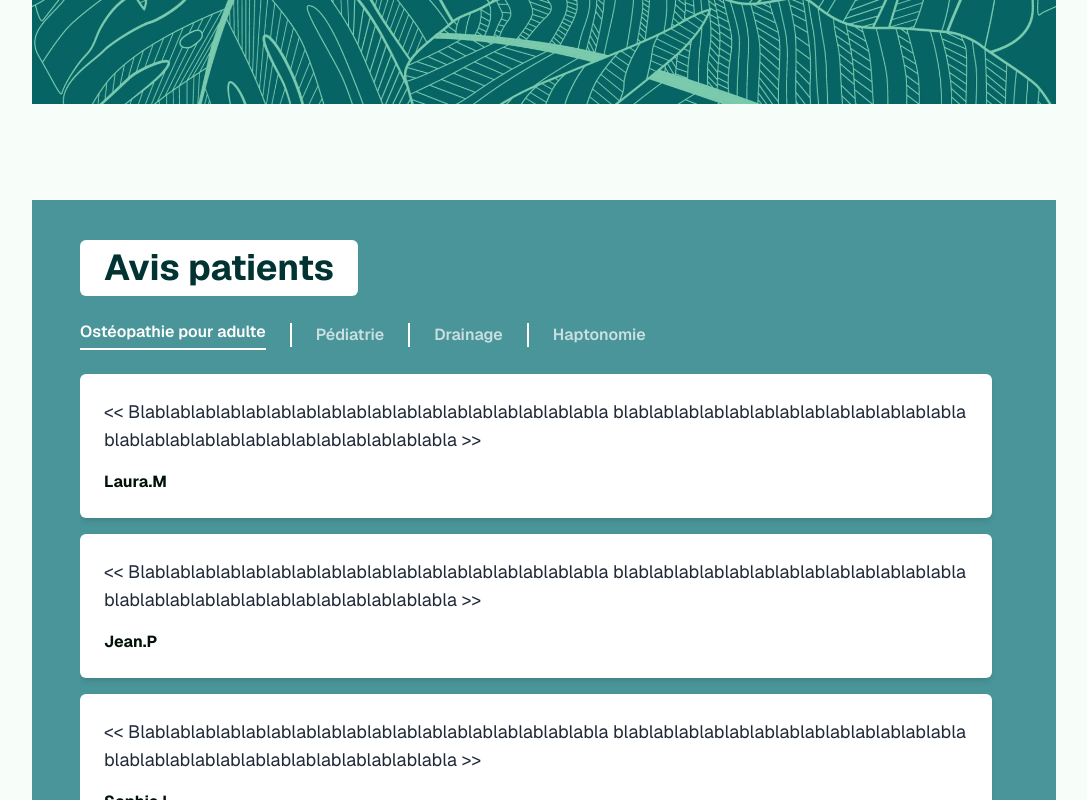
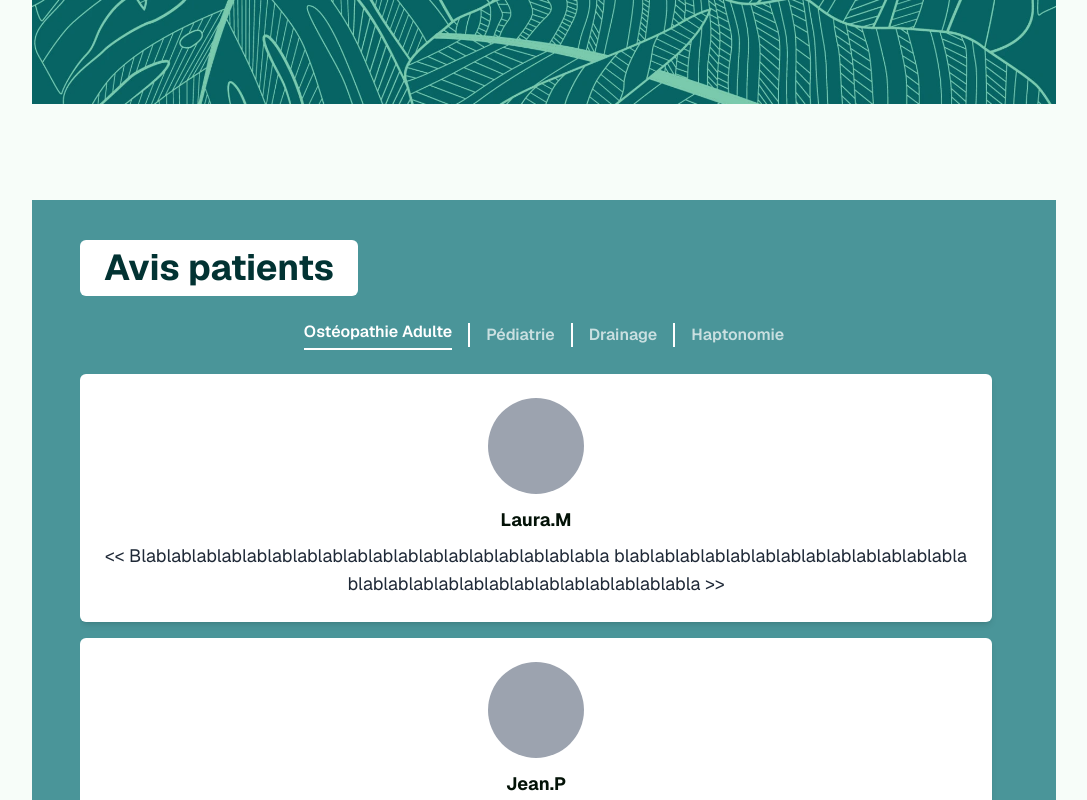
Before and after one commit to Willzebud/willylab, a Next.js app: page / in a window 1280 px wide. Shown: the part 1288-2088 px from the top of the page, without its empty margins (96-1183 px from the left). Built offline with nearby package versions, Linux system fonts and the light colour scheme; a web font is replaced by a local one.

Commit message:
NoticePatient 1.2

```diff
--- a/app/_components/NoticePatient.tsx
+++ b/app/_components/NoticePatient.tsx
@@ -7,7 +7,7 @@ export const NoticePatient = () => {
       <div className="absolute inset-0 h-full w-full z-0 overflow-hidden bg-[#4A9599]"></div>
 
       {/* Contenu */}
-      <div className="relative z-10 pb-20 px-6 lg:px-12">
+      <div className="relative z-10 pb-20 px-4 sm:px-12">
         {/* Titre "Avis patients" */}
         <div className="inline-block bg-white px-6 py-2 rounded-md mt-10">
           <h2 className="font-bold text-4xl text-left text-[#023333]">
@@ -15,20 +15,20 @@ export const NoticePatient = () => {
           </h2>
         </div>
 
-        {/* Filtre des catégories */}
-        <div className="flex justify-start items-center gap-6 mt-6 text-white font-semibold">
+        {/* ✅ Filtre des catégories centré et adaptatif */}
+        <div className="flex flex-wrap justify-center items-center gap-4 mt-6 text-white font-semibold text-center">
           <span className="text-white border-b-2 border-white pb-1 cursor-pointer">
-            Ostéopathie pour adulte
+            Ostéopathie Adulte
           </span>
-          <span className="border-l-2 border-white h-6"></span>
+          <span className="hidden sm:inline border-l-2 border-white h-6"></span>
           <span className="text-white opacity-70 cursor-pointer hover:opacity-100 transition">
             Pédiatrie
           </span>
-          <span className="border-l-2 border-white h-6"></span>
+          <span className="hidden sm:inline border-l-2 border-white h-6"></span>
           <span className="text-white opacity-70 cursor-pointer hover:opacity-100 transition">
             Drainage
           </span>
-          <span className="border-l-2 border-white h-6"></span>
+          <span className="hidden sm:inline border-l-2 border-white h-6"></span>
           <span className="text-white opacity-70 cursor-pointer hover:opacity-100 transition">
             Haptonomie
           </span>
@@ -36,44 +36,26 @@ export const NoticePatient = () => {
 
         {/* Conteneur des avis */}
         <div className="relative mt-6 h-auto max-h-[500px] overflow-y-scroll pr-4">
-          {/* Avis 1 */}
-          <div className="bg-white p-6 rounded-md shadow-md mb-4">
-            <p className="text-gray-800 text-lg">
-              {"<<"} Blablablablablablablablablablablablablablablablablablabla
-              blablablablablablablablablablablablablabla
-              blablablablablablablablablablablablablabla {">>"}
-            </p>
-            <p className="font-bold mt-4">Laura.M</p>
-          </div>
+          {/* ✅ Cartes des avis corrigées */}
+          {["Laura.M", "Jean.P", "Sophie.L", "Alice.K"].map((name, index) => (
+            <div
+              key={index}
+              className="bg-white p-4 sm:p-6 rounded-md shadow-md mb-4 flex flex-col items-center text-center w-full"
+            >
+              {/* Cercle pour la photo */}
+              <div className="w-16 h-16 md:w-20 md:h-20 lg:w-24 lg:h-24 rounded-full bg-gray-400 mb-3"></div>
 
-          {/* Avis 2 */}
-          <div className="bg-white p-6 rounded-md shadow-md mb-4">
-            <p className="text-gray-800 text-lg">
-              {"<<"} Blablablablablablablablablablablablablablablablablablabla
-              blablablablablablablablablablablablablabla
-              blablablablablablablablablablablablablabla {">>"}
-            </p>
-            <p className="font-bold mt-4">Jean.P</p>
-          </div>
+              {/* Nom de la personne */}
+              <p className="font-bold text-lg">{name}</p>
 
-          {/* Avis 3 */}
-          <div className="bg-white p-6 rounded-md shadow-md mb-4">
-            <p className="text-gray-800 text-lg">
-              {"<<"} Blablablablablablablablablablablablablablablablablablabla
-              blablablablablablablablablablablablablabla
-              blablablablablablablablablablablablablabla {">>"}
-            </p>
-            <p className="font-bold mt-4">Sophie.L</p>
-          </div>
-          {/* Avis 3 */}
-          <div className="bg-white p-6 rounded-md shadow-md mb-4">
-            <p className="text-gray-800 text-lg">
-              {"<<"} Blablablablablablablablablablablablablablablablablablabla
-              blablablablablablablablablablablablablabla
-              blablablablablablablablablablablablablabla {">>"}
-            </p>
-            <p className="font-bold mt-4">Sophie.L</p>
-          </div>
+              {/* ✅ Texte des avis bien centré et fluide sans débordement */}
+              <p className="text-gray-800 text-lg mt-2 w-full max-w-full overflow-hidden break-words">
+                {"<<"} Blablablablablablablablablablablablablablablablablablabla
+                blablablablablablablablablablablablablabla
+                blablablablablablablablablablablablablabla {">>"}
+              </p>
+            </div>
+          ))}
         </div>
       </div>
     </div>
```
